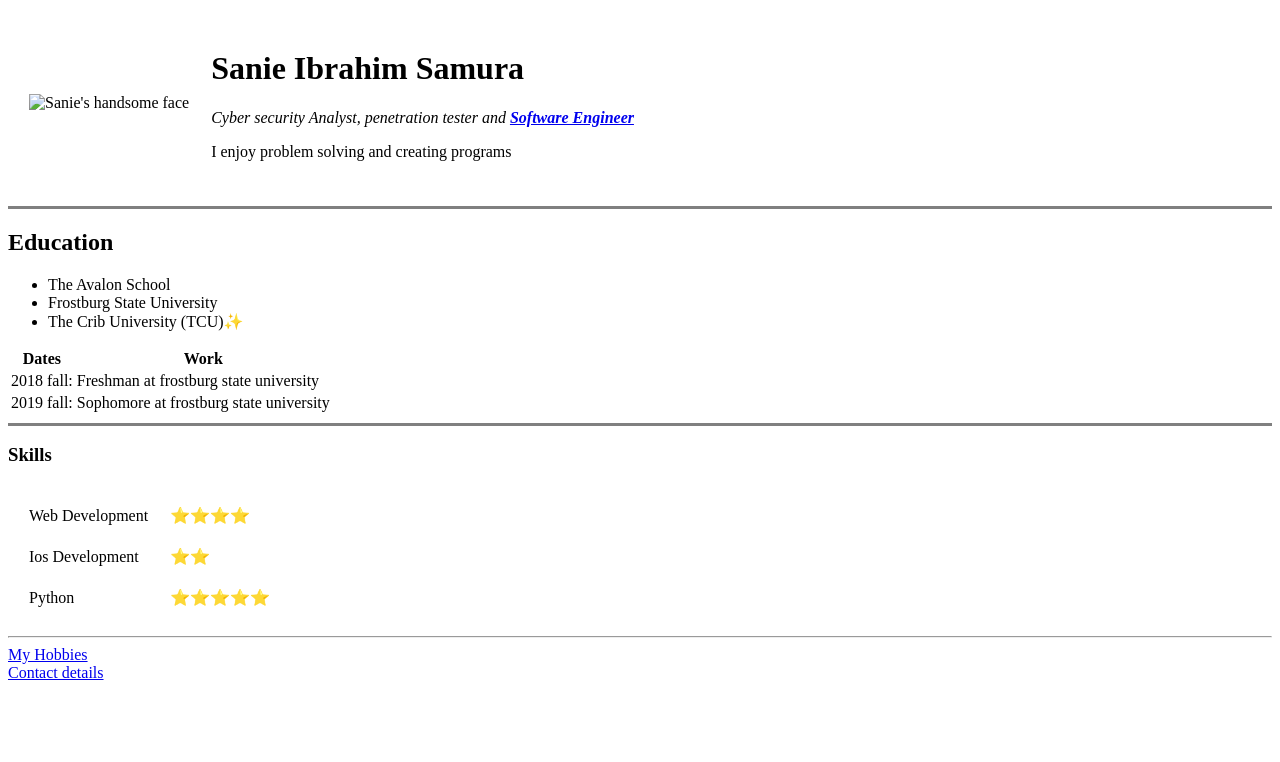
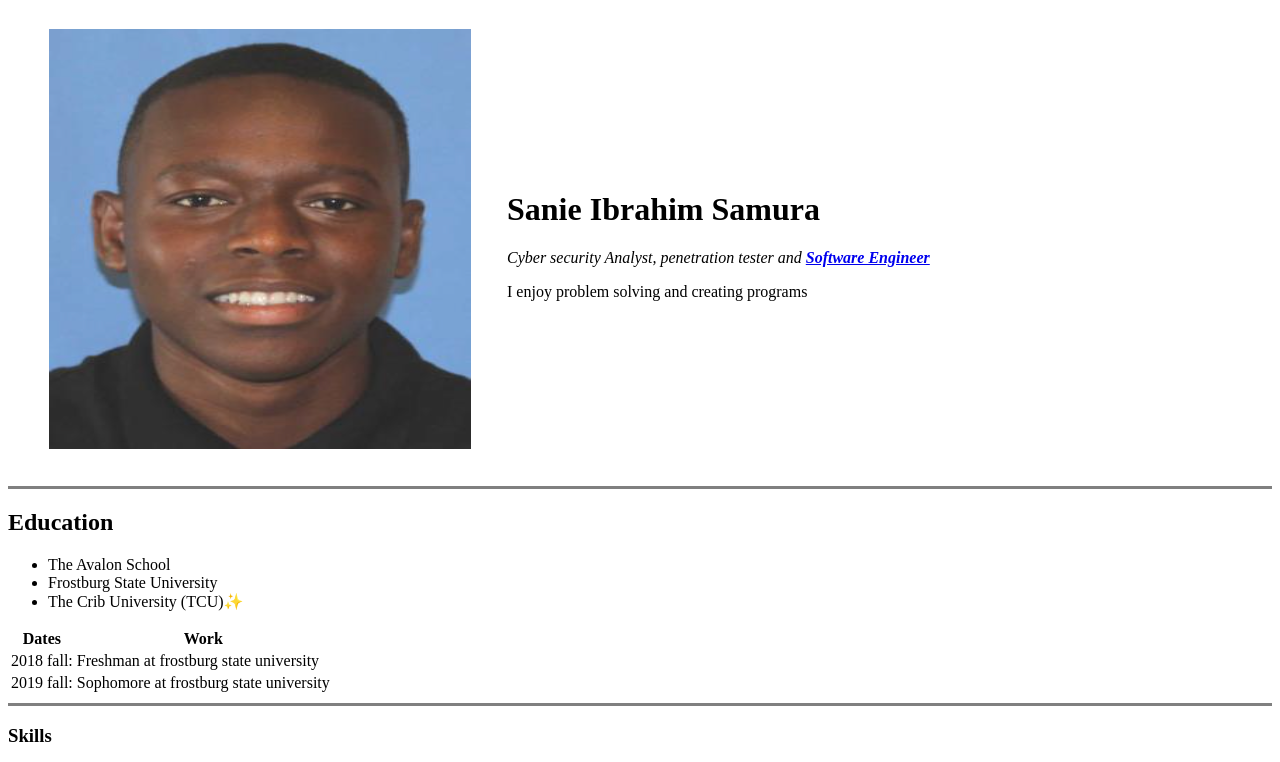
Before and after one commit to sanie296/cv, a plain HTML site: page index.html in a window 1280 px wide. Shown: the top 762 px of the page. Drawn offline with Linux system fonts and the light colour scheme.

Commit message:
update on index.html
edit on the reference tag for the images

```diff
--- a/index.html
+++ b/index.html
@@ -7,7 +7,7 @@
 <body>
     <table cellspacing="20">
         <tr>
-            <td> <img src="my_face.png" alt="Sanie's handsome face"></td>
+            <td> <img src="images/my_face.png" alt="Sanie's handsome face"></td>
             <td><h1>Sanie Ibrahim Samura</h1>
                 <p> <em>Cyber security Analyst, penetration tester and  <strong> <a href="https://leetcode.com/">Software Engineer</a></strong></em></p>
                 <p>I enjoy problem solving and creating programs</p></td>
```
